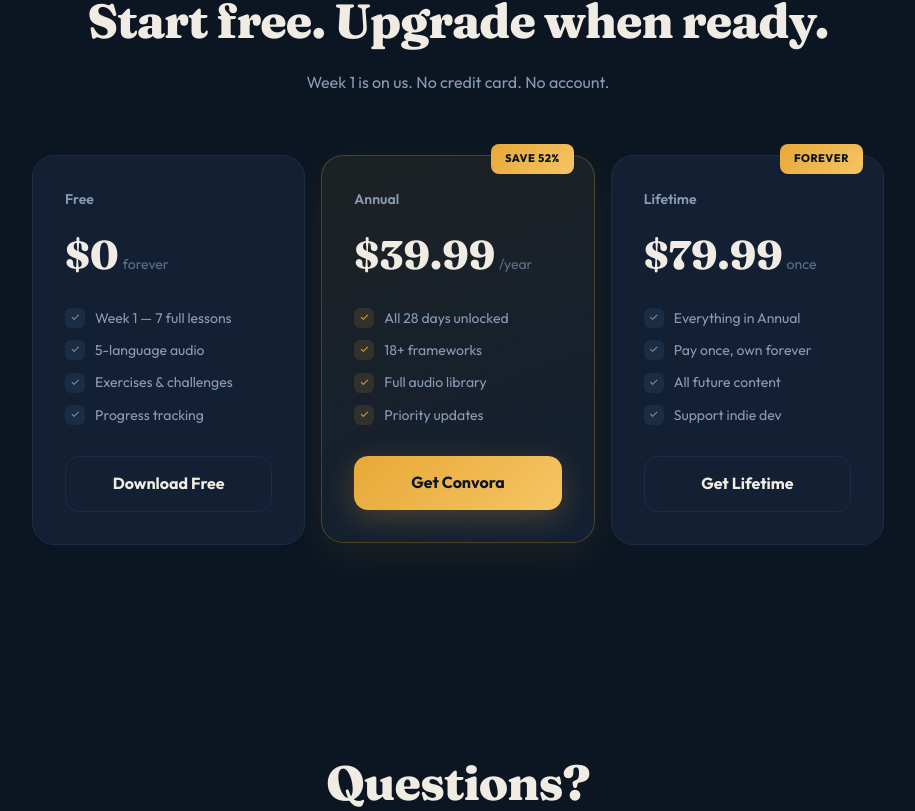
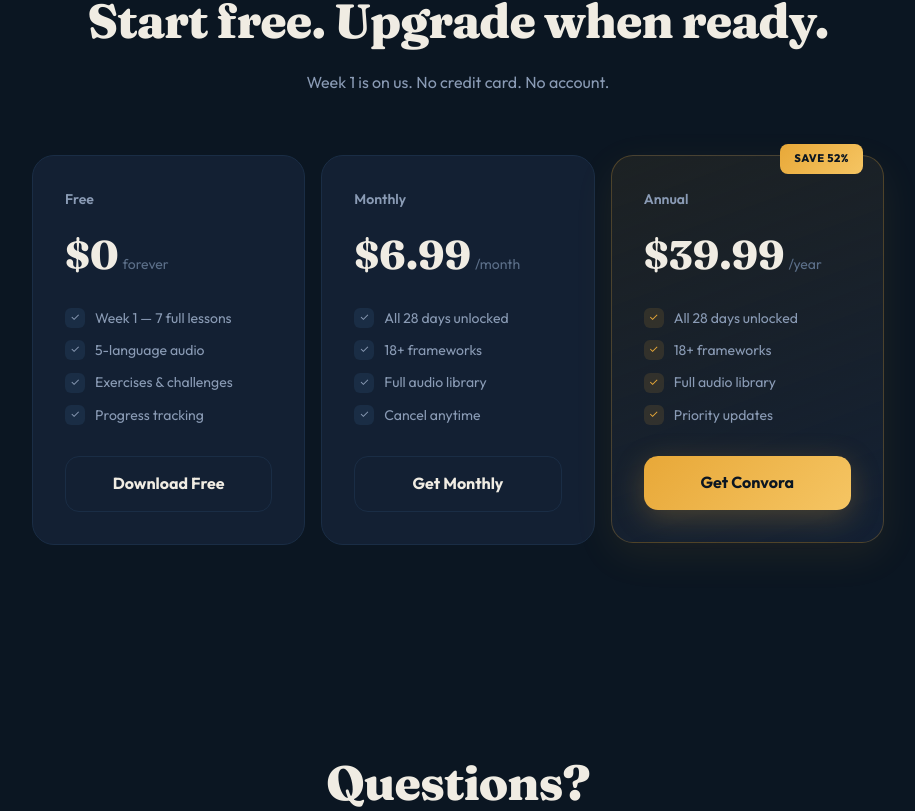
Before and after one commit to gabrielstonedelza/ConnectDevs, a Next.js app: page /convora in a window 1280 px wide. Shown: the part 4369-5180 px from the top of the page, without its empty margins (182-1097 px from the left). Built offline with nearby package versions, Linux system fonts and the light colour scheme.

Commit message:
Changed subscription prices

```diff
--- a/components/convora/constants.js
+++ b/components/convora/constants.js
@@ -53,8 +53,8 @@
 
 export const PRICING = [
   { name: "Free", price: "$0", period: "forever", features: ["Week 1 — 7 full lessons", "5-language audio", "Exercises & challenges", "Progress tracking"], highlight: false, cta: "Download Free" },
+  { name: "Monthly", price: "$6.99", period: "/month", features: ["All 28 days unlocked", "18+ frameworks", "Full audio library", "Cancel anytime"], highlight: false, cta: "Get Monthly" },
   { name: "Annual", price: "$39.99", period: "/year", badge: "SAVE 52%", features: ["All 28 days unlocked", "18+ frameworks", "Full audio library", "Priority updates"], highlight: true, cta: "Get Convora" },
-  { name: "Lifetime", price: "$79.99", period: "once", badge: "FOREVER", features: ["Everything in Annual", "Pay once, own forever", "All future content", "Support indie dev"], highlight: false, cta: "Get Lifetime" },
 ];
 
 export const FAQS = [
@@ -62,7 +62,7 @@
   { q: "How does multi-language audio work?", a: "Tap the language flag on any lesson's audio player. Pick from English, Spanish, French, Portuguese, or German. Preview each voice before choosing. Your selection saves automatically. All processing happens on your device — nothing is sent to any server." },
   { q: "Do I need to create an account?", a: "No. Convora has zero sign-up, zero accounts, zero data collection. Your progress is stored locally on your device. Payments are handled entirely by Apple or Google." },
   { q: "How is this different from other apps?", a: "Most communication apps give generic tips or AI chatbot practice. Convora gives you 18+ named, actionable frameworks built from 20+ years of expertise, structured daily practice, audio in 5 languages, and progress sharing — all without collecting a single byte of your data." },
-  { q: "Can I cancel anytime?", a: "Absolutely. Cancel through your App Store or Google Play settings. No questions asked. The Lifetime option means you never think about it again." },
+  { q: "Can I cancel anytime?", a: "Absolutely. Cancel through your App Store or Google Play settings. No questions asked. Switch between Monthly and Annual plans whenever you want." },
   { q: "Does it work offline?", a: "Yes. All lessons, audio, and exercises work completely offline. The only time internet is needed is for the initial download and in-app purchase verification." },
 ];
 
```
